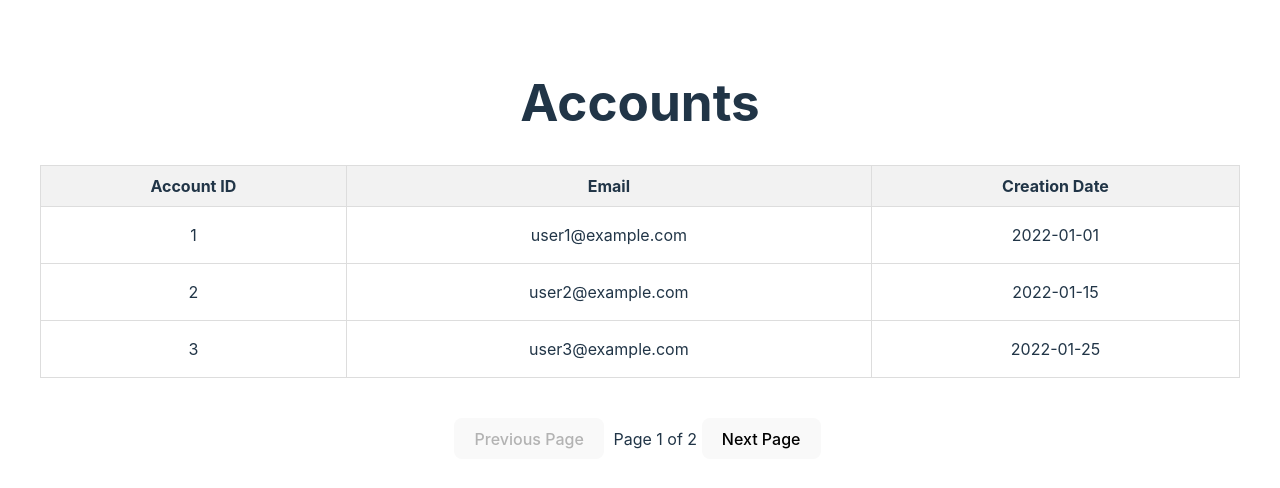
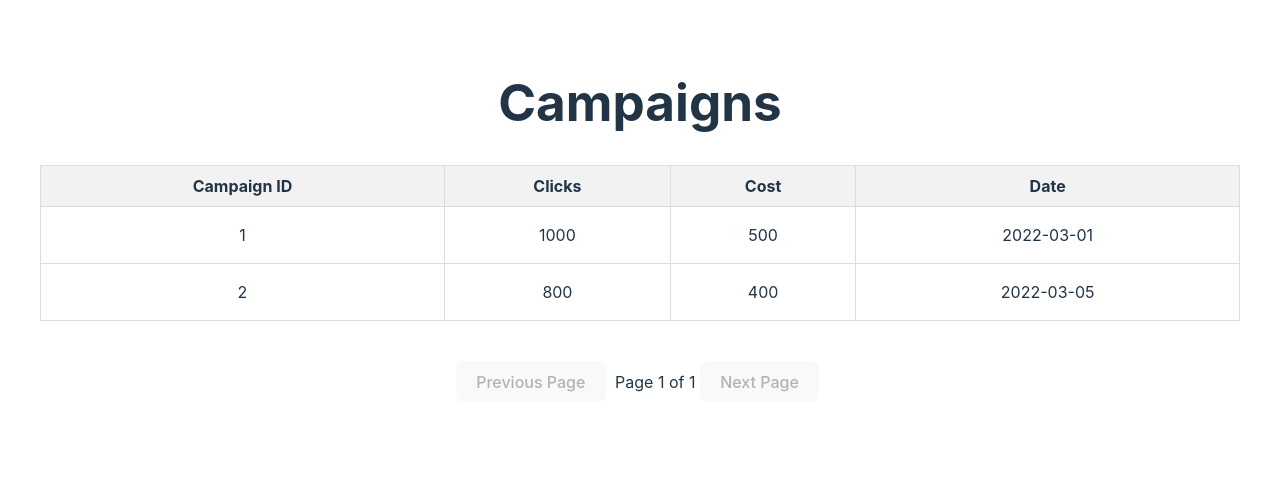
Before and after one commit to samusdimitriy/table, a React (Vite) app: page /campaigns/1 in a window 1280 px wide. Shown: the top 488 px of the page. Built offline with nearby package versions, Linux system fonts and the light colour scheme.

Commit message:
Refactor table component and add routing

```diff
--- a/src/AccountsTable.tsx
+++ b/src/AccountsTable.tsx
@@ -1,51 +1,34 @@
 // AccountsTable.tsx
 import React, { useState, useEffect } from 'react';
-import Table from './Table'; // Adjust the path accordingly
-import { sortData } from './sortUtils'; // Adjust the path accordingly
+import Table from './Table';
 import accountsData from './data/accounts';
 import './styles.css';
 
-type Account = {
-  accountId: string;
-  email: string;
-  authToken: string;
-  creationDate: string;
-};
-
-const AccountsTable: React.FC = () => {
-  const [accounts, setAccounts] = useState<Account[]>([]);
-  const [sortInfo, setSortInfo] = useState<{
-    key: keyof Account | null;
-    order: 'asc' | 'desc';
-  }>({ key: null, order: 'asc' });
-  const [itemsPerPage] = useState<number>(3);
+const AccountsTable = () => {
+  const [accounts, setAccounts] = useState<
+    {
+      accountId: string;
+      email: string;
+      authToken: string;
+      creationDate: string;
+    }[]
+  >([]);
 
   useEffect(() => {
     setAccounts(accountsData);
   }, []);
 
-  const handleSort = (key: keyof Account) => {
-    setSortInfo((prev) => ({
-      key,
-      order: prev.key === key ? (prev.order === 'asc' ? 'desc' : 'asc') : 'asc',
-    }));
-  };
-
-  const sortedAccounts = sortData(accounts, sortInfo);
-
   return (
     <div className="table-container">
       <h1>Accounts</h1>
       <Table
-        data={sortedAccounts}
+        data={accounts}
         columns={[
           { key: 'accountId', label: 'Account ID' },
           { key: 'email', label: 'Email' },
           { key: 'creationDate', label: 'Creation Date' },
         ]}
-        sortFunction={sortData}
-        itemsPerPage={itemsPerPage}
-        onSort={handleSort}
+        navigatePath="/profiles"
       />
     </div>
   );
--- a/src/App.tsx
+++ b/src/App.tsx
@@ -1,11 +1,19 @@
+import React from 'react';
+import { BrowserRouter as Router, Route, Routes } from 'react-router-dom';
 import './App.css';
 import AccountsTable from './AccountsTable';
+import ProfilesTable from './ProfilesTable';
+import CampaignsTable from './CampaignsTable';
 
 function App() {
   return (
-    <>
-      <AccountsTable />
-    </>
+    <Router>
+      <Routes>
+        <Route path="/campaigns/:profileId" element={<CampaignsTable />} />
+        <Route path="/profiles/:accountId" element={<ProfilesTable />} />
+        <Route path="/" element={<AccountsTable />} />
+      </Routes>
+    </Router>
   );
 }
 
--- /dev/null
+++ b/src/CampaignsTable.tsx
@@ -0,0 +1,43 @@
+// CampaignsTable.tsx
+import React, { useState, useEffect } from 'react';
+import { useParams } from 'react-router-dom';
+import Table from './Table';
+import campaignsData from './data/campaigns';
+import './styles.css';
+
+const CampaignsTable = () => {
+  const { profileId } = useParams();
+  const [campaigns, setCampaigns] = useState<
+    {
+      campaignId: string;
+      profileId: string;
+      clicks: number;
+      cost: number;
+      date: string;
+    }[]
+  >([]);
+
+  useEffect(() => {
+    const filteredCampaigns = campaignsData.filter(
+      (campaign) => campaign.profileId === profileId
+    );
+    setCampaigns(filteredCampaigns);
+  }, [profileId]);
+
+  return (
+    <div className="table-container">
+      <h1>Campaigns</h1>
+      <Table
+        data={campaigns}
+        columns={[
+          { key: 'campaignId', label: 'Campaign ID' },
+          { key: 'clicks', label: 'Clicks' },
+          { key: 'cost', label: 'Cost' },
+          { key: 'date', label: 'Date' },
+        ]}
+      />
+    </div>
+  );
+};
+
+export default CampaignsTable;
--- /dev/null
+++ b/src/ProfilesTable.tsx
@@ -0,0 +1,42 @@
+// ProfilesTable.tsx
+import React, { useState, useEffect } from 'react';
+import { useParams } from 'react-router-dom';
+import Table from './Table';
+import profilesData from './data/profiles';
+import './styles.css';
+
+const ProfilesTable = () => {
+  const { accountId } = useParams();
+  const [profiles, setProfiles] = useState<
+    {
+      profileId: string;
+      accountId: string;
+      country: string;
+      marketplace: string;
+    }[]
+  >([]);
+
+  useEffect(() => {
+    const filteredProfiles = profilesData.filter(
+      (profile) => profile.accountId === accountId
+    );
+    setProfiles(filteredProfiles);
+  }, [accountId]);
+
+  return (
+    <div className="table-container">
+      <h1>Profiles</h1>
+      <Table
+        data={profiles}
+        columns={[
+          { key: 'profileId', label: 'Profile ID' },
+          { key: 'country', label: 'Country' },
+          { key: 'marketplace', label: 'Marketplace' },
+        ]}
+        navigatePath="/campaigns" // Указываем путь роутинга
+      />
+    </div>
+  );
+};
+
+export default ProfilesTable;
--- a/src/Table.tsx
+++ b/src/Table.tsx
@@ -1,6 +1,8 @@
 // Table.tsx
 import React, { useState } from 'react';
 import { Table as BootstrapTable, Button } from 'react-bootstrap';
+import { sortData, SortOptions } from './sortUtils';
+import { useNavigate } from 'react-router-dom';
 
 interface TableColumn<T> {
   key: keyof T;
@@ -11,45 +13,40 @@ interface TableColumn<T> {
 interface TableProps<T> {
   data: T[];
   columns: TableColumn<T>[];
-  sortFunction?: (data: T[], options: SortOptions<T>) => T[];
-  itemsPerPage?: number;
-  onSort: (key: keyof T) => void;
+  navigatePath?: string;
 }
 
-interface SortOptions<T> {
-  key: keyof T | null;
-  order: 'asc' | 'desc';
-}
-
-const Table = <T,>({
-  data,
-  columns,
-  sortFunction,
-  itemsPerPage = 3,
-  onSort,
-}: TableProps<T>) => {
-  const [sortBy, setSortBy] = useState<keyof T | null>(null);
-  const [sortOrder, setSortOrder] = useState<'asc' | 'desc'>('asc');
+const Table = <T,>({ data, columns, navigatePath }: TableProps<T>) => {
+  const [sortInfo, setSortInfo] = useState<SortOptions<T>>({
+    key: null,
+    order: 'asc',
+  });
   const [currentPage, setCurrentPage] = useState<number>(1);
+  const [itemsPerPage] = useState<number>(3);
+  const navigate = useNavigate();
 
   const handleSort = (key: keyof T) => {
-    onSort(key);
-    setSortBy(key);
-    setSortOrder((prev) => (prev === 'asc' ? 'desc' : 'asc'));
+    setSortInfo((prev) => ({
+      key,
+      order: prev.key === key ? (prev.order === 'asc' ? 'desc' : 'asc') : 'asc',
+    }));
   };
 
   const handlePageChange = (newPage: number) => {
     setCurrentPage(newPage);
   };
 
-  const sortedData = sortFunction
-    ? sortFunction(data, { key: sortBy, order: sortOrder })
-    : [...data];
+  const handleRowClick = (item: T) => {
+    if (navigatePath) {
+      navigate(`${navigatePath}/${item[columns[0].key]}`);
+    }
+  };
 
-  const totalPages = Math.ceil(sortedData.length / itemsPerPage);
+  const sortedData = sortData(data, sortInfo);
+  const totalPages = Math.ceil(sortedData.length / itemsPerPage) || 1;
   const startIndex = (currentPage - 1) * itemsPerPage;
   const endIndex = startIndex + itemsPerPage;
-  const visibleData = sortedData.slice(startIndex, endIndex);
+  const renderedData = sortedData.slice(startIndex, endIndex);
 
   return (
     <div>
@@ -67,17 +64,25 @@ const Table = <T,>({
           </tr>
         </thead>
         <tbody>
-          {visibleData.map((item, index) => (
-            <tr key={String(item[columns[0]?.key]) || index}>
+          {renderedData.map((item, index) => (
+            <tr
+              key={String(item[columns[0].key]) || index}
+              onClick={() => handleRowClick(item)}
+            >
               {columns.map((column) => (
                 <td key={String(column.key)}>
                   {column.render
-                    ? column.render(item[column.key])
+                    ? column.render(item[column.key] as T[keyof T])
                     : String(item[column.key])}
                 </td>
               ))}
             </tr>
           ))}
+          {renderedData.length === 0 && (
+            <tr>
+              <td colSpan={columns.length}>No data available</td>
+            </tr>
+          )}
         </tbody>
       </BootstrapTable>
 
--- a/src/sortUtils.ts
+++ b/src/sortUtils.ts
@@ -1,6 +1,6 @@
 // sortUtils.ts
-interface SortOptions<T> {
-  key: keyof T;
+export interface SortOptions<T> {
+  key: keyof T | null;
   order: 'asc' | 'desc';
 }
 
@@ -8,13 +8,27 @@ export const sortData = <T>(data: T[], options: SortOptions<T>): T[] => {
   const { key, order } = options;
 
   return data.slice().sort((a, b) => {
-    const aValue = a[key];
-    const bValue = b[key];
+    const aValue = key !== null ? (a[key] as T[keyof T]) : null;
+    const bValue = key !== null ? (b[key] as T[keyof T]) : null;
 
-    if (order === 'asc') {
-      return aValue > bValue ? 1 : -1;
-    } else {
-      return bValue > aValue ? 1 : -1;
+    if (
+      aValue !== null &&
+      bValue !== null &&
+      aValue !== undefined &&
+      bValue !== undefined
+    ) {
+      if (order === 'asc') {
+        return aValue > bValue ? 1 : -1;
+      } else {
+        return bValue > aValue ? 1 : -1;
+      }
     }
+
+    // Handle cases where aValue or bValue is null or undefined
+    // You can decide the logic for handling null or undefined values here
+    // For example, you might want to place null or undefined values at the end or the beginning
+    // Alternatively, you can assign a default value for null or undefined, like 0 or an empty string
+
+    return 0; // Adjust this line based on your specific requirements
   });
 };
```
